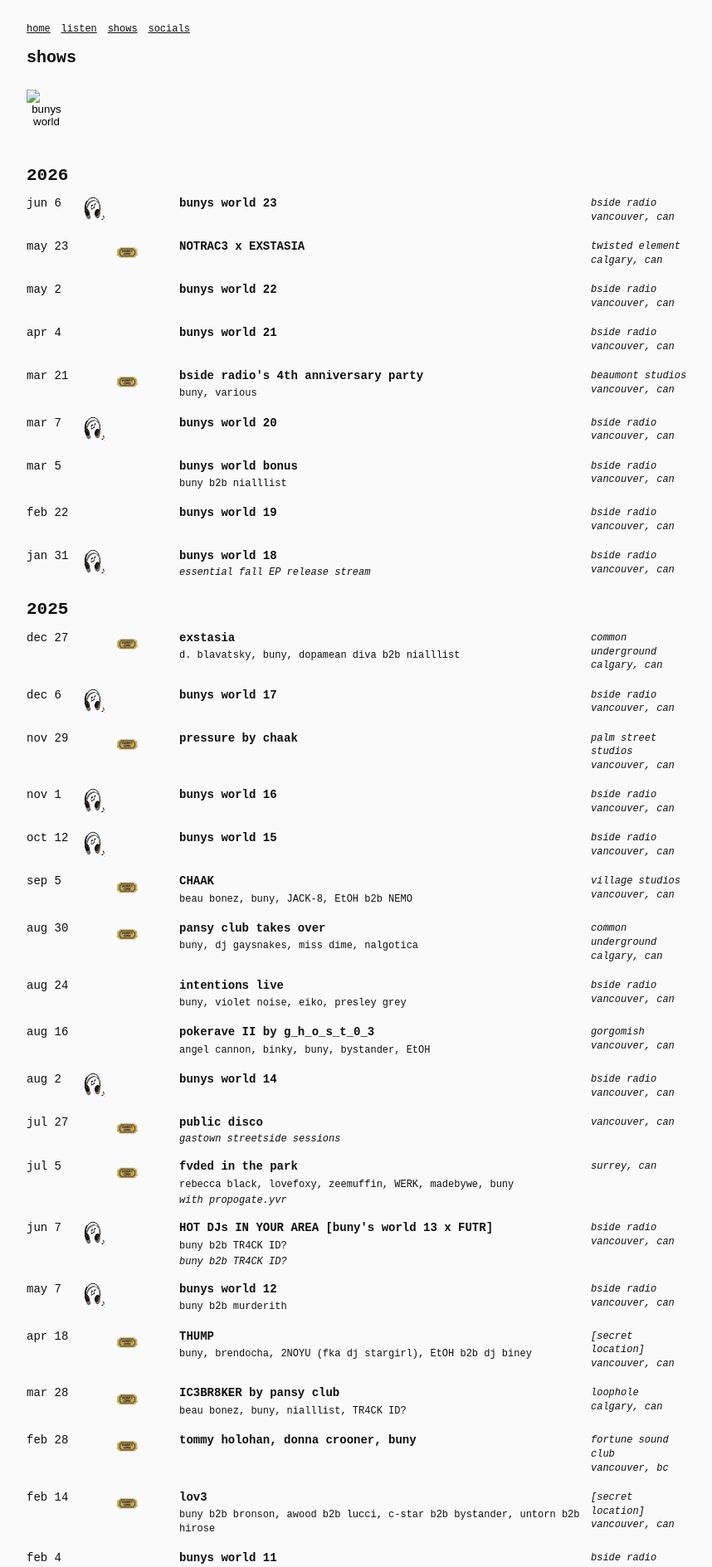
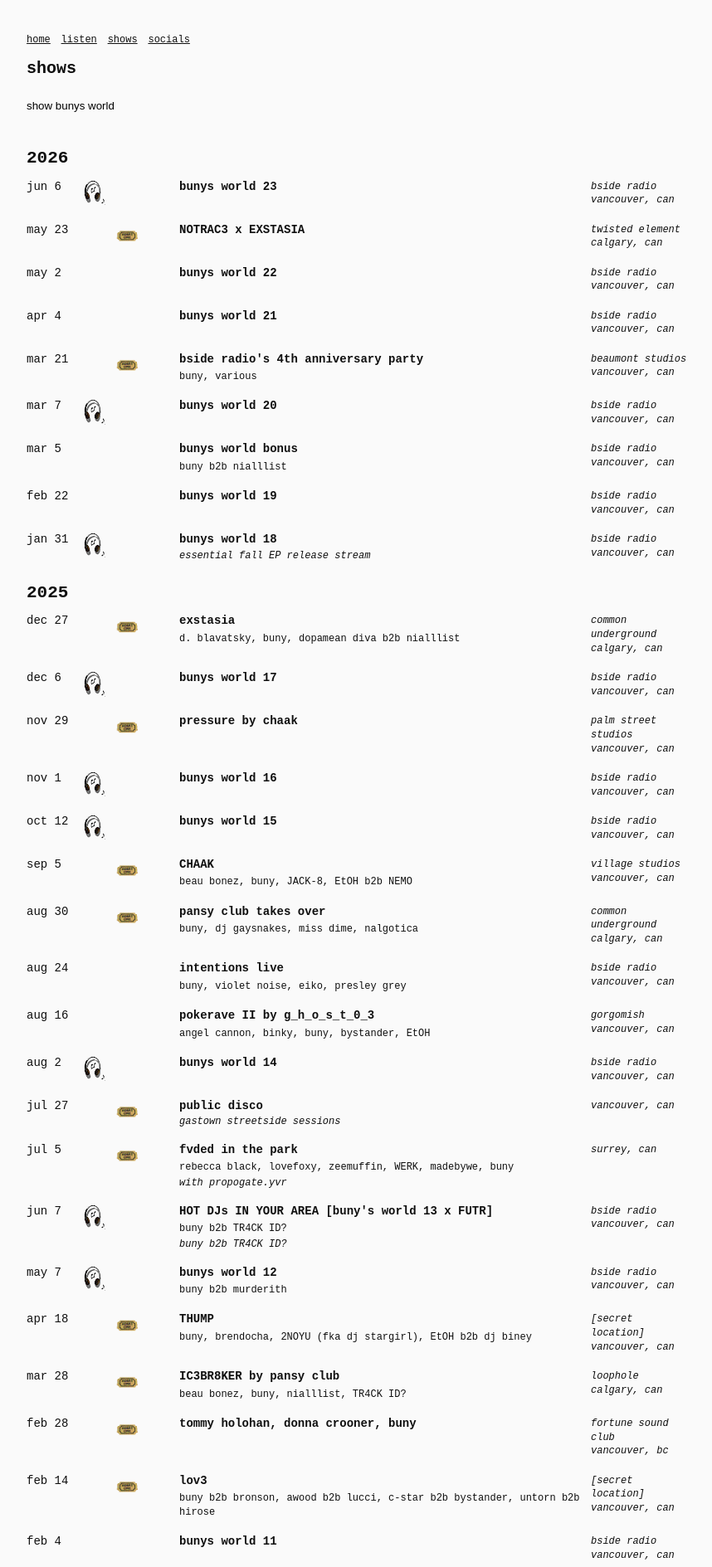
Before and after one commit to 746a70/buny, a Jekyll site: the page built from shows.md, in a window 1280 px wide. Shown: the top 1889 px of the page at 83% size, without its empty margins (208-1066 px from the left). Built offline with Jekyll 4.4.1, drawn with Linux system fonts in a browser that asks for light colours.

Commit message:
Update shows.md

```diff
--- a/shows.md
+++ b/shows.md
@@ -12,7 +12,7 @@ permalink: /shows.html
 {% assign new_icon_path = '/images/new.gif' | relative_url %}
 
 <button id="bw-filter-toggle" class="bw-filter-toggle" type="button" aria-expanded="false" aria-controls="bw-filter-description" aria-label="filter bunys world shows">
-  <img src="" alt="bunys world" />
+  show bunys world
 </button>
 
 <p id="bw-filter-description" class="bw-filter-description" aria-hidden="true">bunys world is my monthly show on bside.radio. each month, i spin my favourite left-field, provocative, and rebellious dance music for the ones that get it. i consider it my “lab” time, where i experiment and play around with all sorts of electronic music i love listening to, with special guests, exclusive leaks, and surprises every so often~ it's hard for me to explain, probably best if you have a listen for yourself...</p>
```
